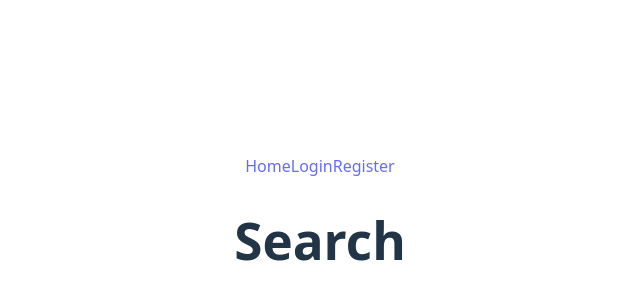
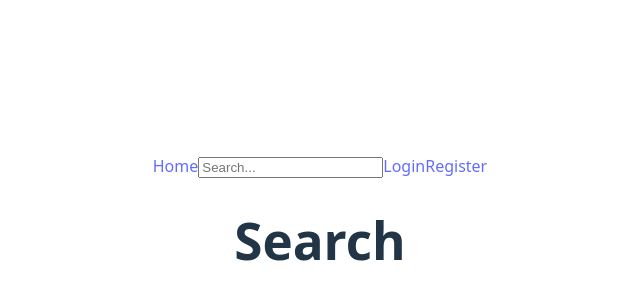
Before and after one commit to egoitzaulestia/the-social-network, a React (Vite) app: page /search/1 in a window 1280 px wide. Shown: the part 172-472 px from the top of the page, without its empty margins (320-960 px from the left). Built offline with nearby package versions, Linux system fonts and the light colour scheme; no server answers.

Commit message:
Search updated

```diff
--- a/src/components/Header/Header.jsx
+++ b/src/components/Header/Header.jsx
@@ -1,10 +1,12 @@
 import { Link, useNavigate } from "react-router-dom";
 import { useDispatch, useSelector } from "react-redux";
 import { logoutUser } from "../../redux/auth/authSlice";
+import { useState } from "react";
 
 const Header = () => {
   const navigate = useNavigate();
   const dispatch = useDispatch();
+  const [searchTerm, setSearchTerm] = useState("");
 
   const { token } = useSelector((state) => state.auth);
 
@@ -13,9 +15,28 @@ const Header = () => {
     dispatch(logoutUser());
     navigate("/");
   };
+
+  const handleChange = (e) => {
+    setSearchTerm(e.target.value);
+    if (e.key === "Enter") {
+      navigate(`/search/${searchTerm}`);
+
+      console.log(searchTerm);
+    }
+
+    // console.log(e.target.value);
+  };
+
   return (
     <nav>
       <Link to="/">Home</Link>
+      <input
+        onKeyUp={handleChange}
+        type="text"
+        placeholder="Search..."
+        name="search"
+      />
+
       {token ? (
         <>
           <Link to="/profile">Profile</Link>
--- a/src/components/Search/Search.jsx
+++ b/src/components/Search/Search.jsx
@@ -1,6 +1,7 @@
-import React from "react";
+import { useParams } from "react-router-dom";
 
 const Search = () => {
+  const { postName } = useParams();
   return <h1>Search</h1>;
 };
 
```
